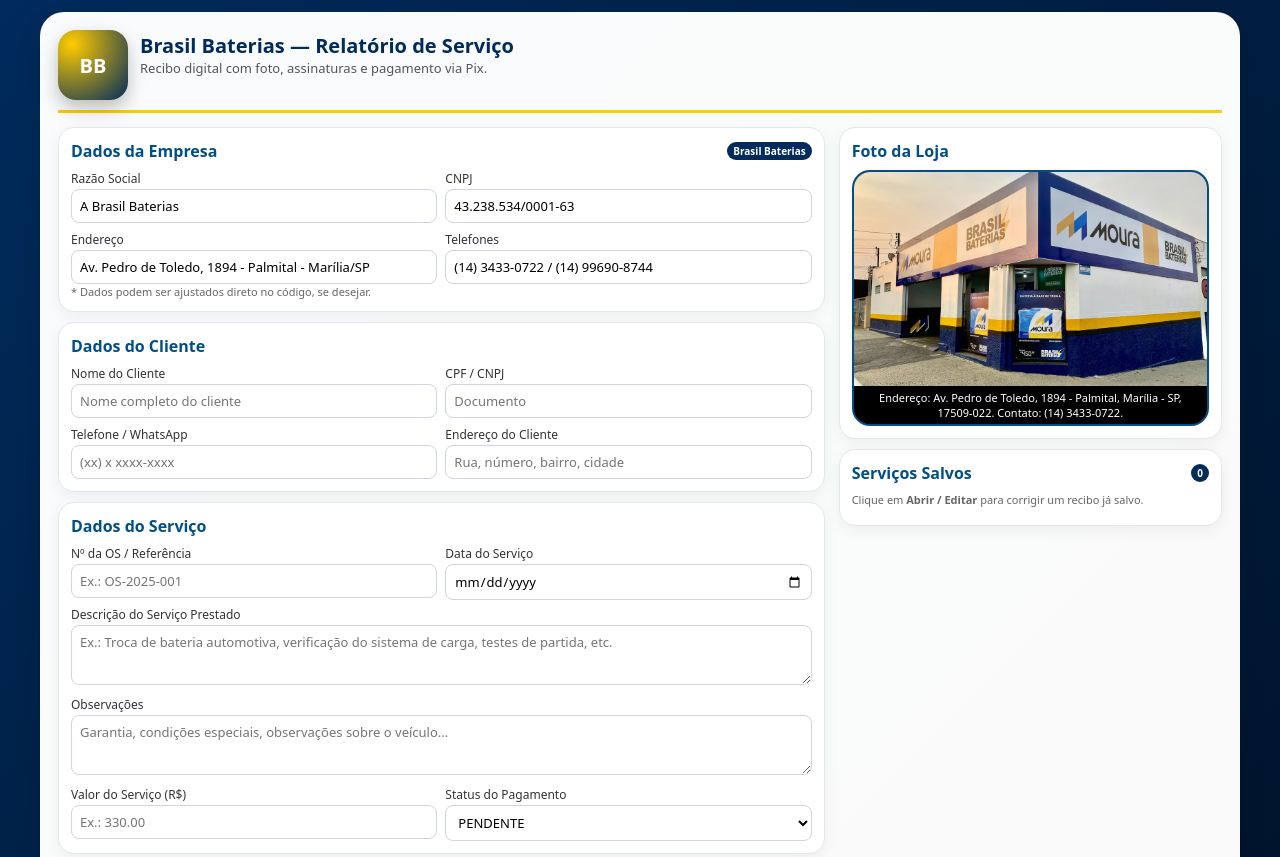
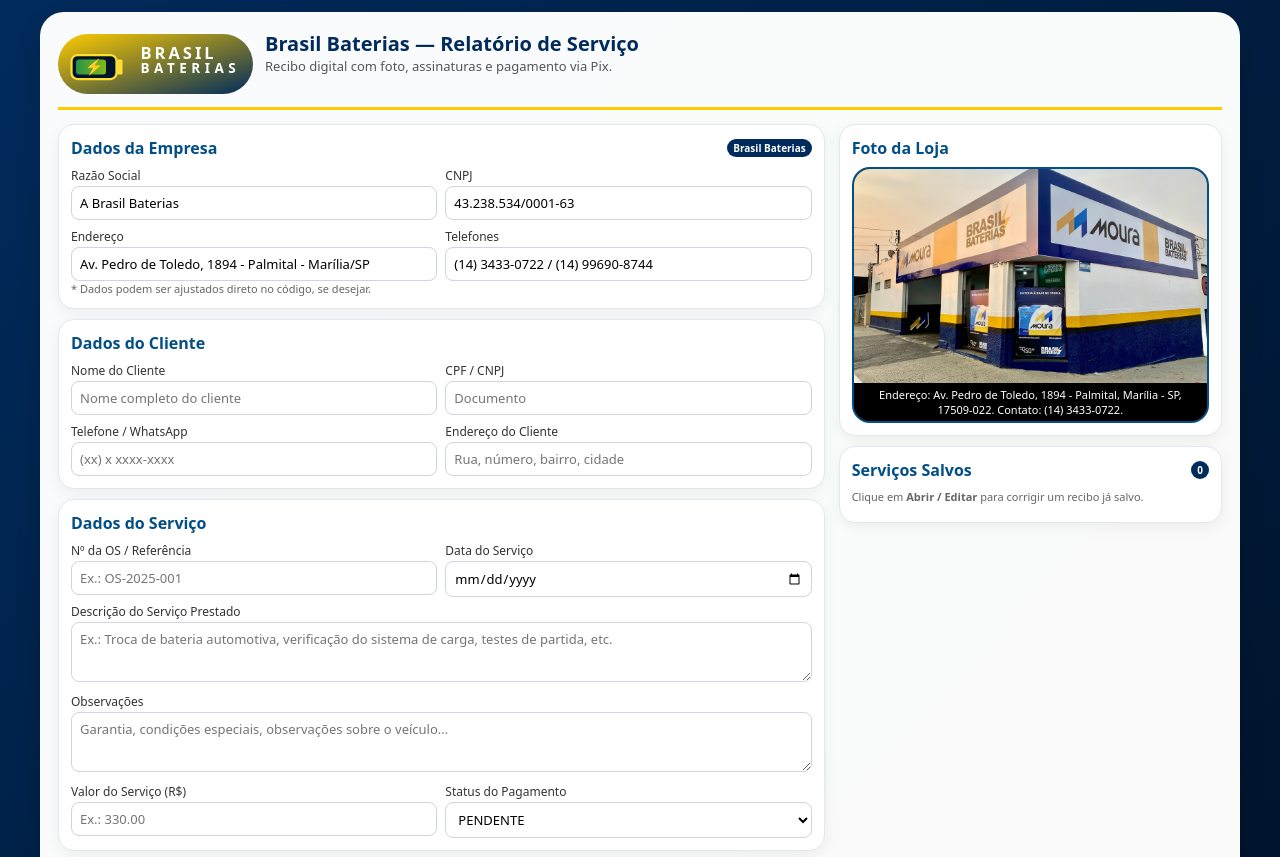
Before and after one commit to Renato2024Valente/bateriasbrasil, a plain HTML site: page index.html in a window 1280 px wide. Shown: the top 857 px of the page. Drawn offline with nearby package versions, Linux system fonts and the light colour scheme.

Commit message:
Add files via upload

```diff
--- a/index.html
+++ b/index.html
@@ -377,7 +377,8 @@
 <body>
 <div class="app-container">
   <header>
-    <div class="logo-mark">BB</div>
+    <img src="baterias.svg" alt="Logo Brasil Baterias" style="height:60px;">
+
     <div>
       <h1>Brasil Baterias &mdash; Relatório de Serviço</h1>
       <p>Recibo digital com foto, assinaturas e pagamento via Pix.</p>
```
Also changed, not shown: baterias.svg (added).
